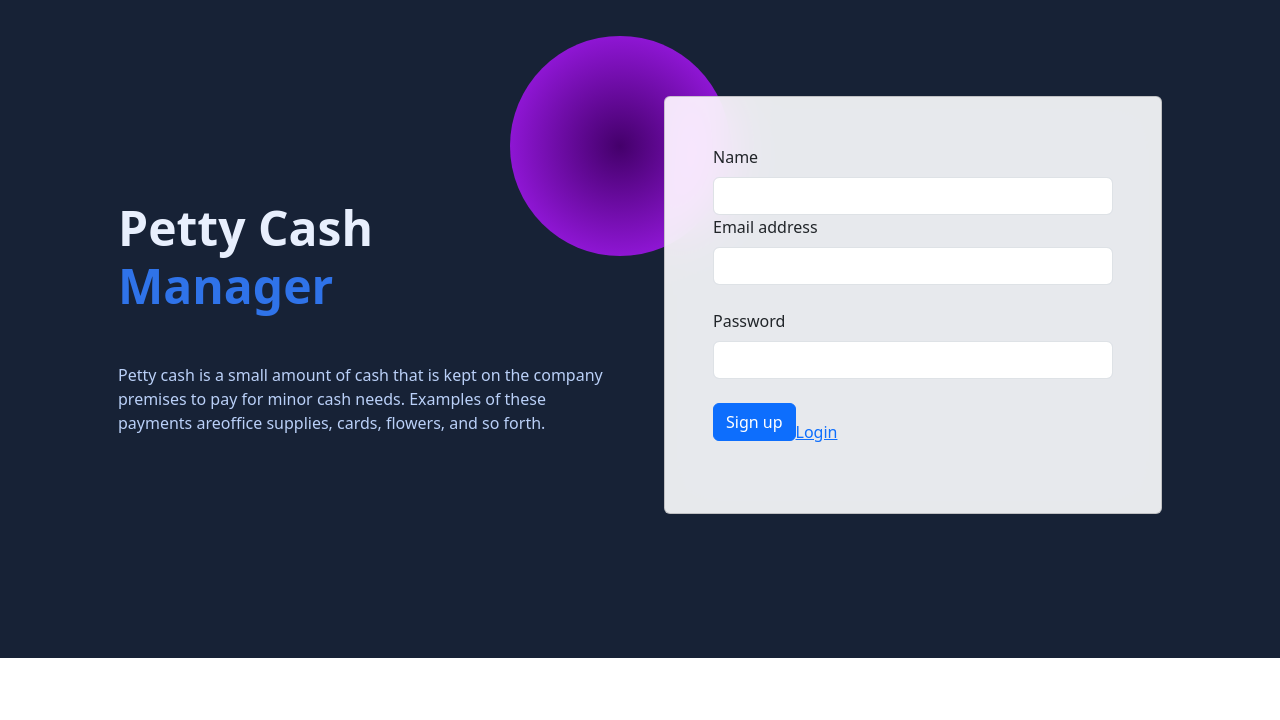
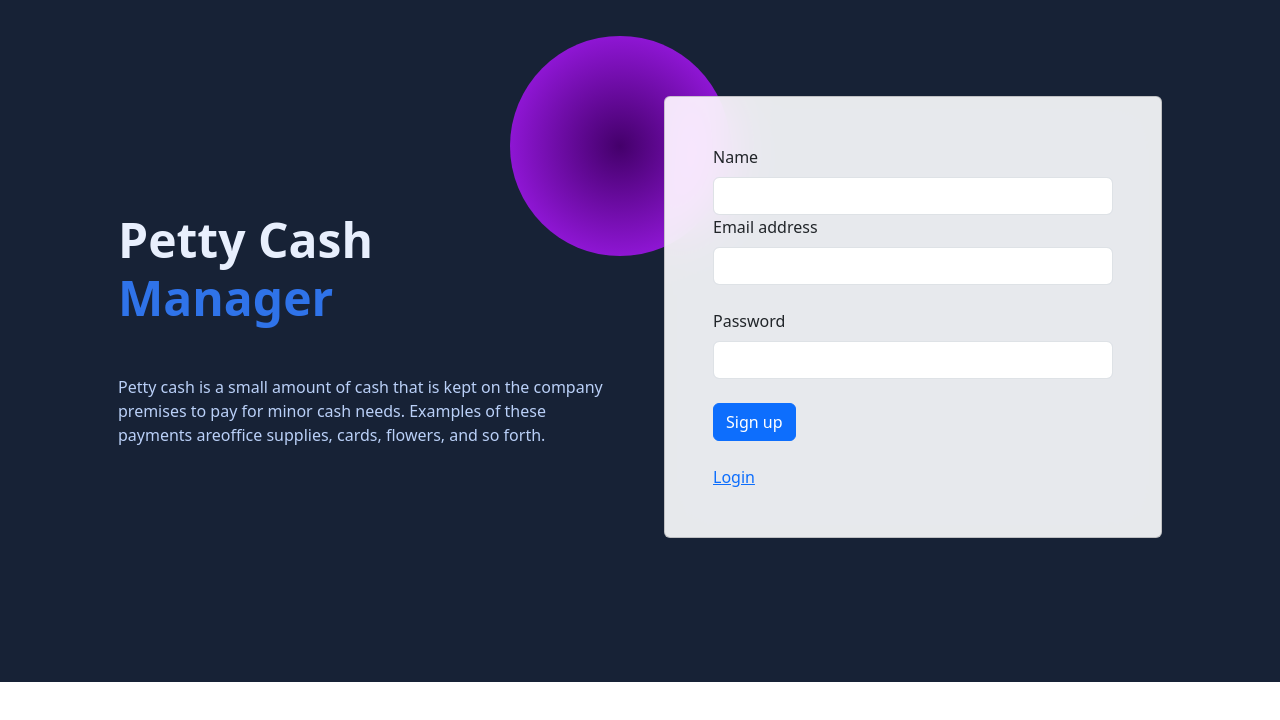
Before and after one commit to ajith9505/Capestone-front-end, a React (Vite) app: page /register in a window 1280 px wide. Shown: the top 720 px of the page. Built offline with nearby package versions, Linux system fonts and the light colour scheme.

Commit message:
update-3

```diff
--- a/src/Components/Register.jsx
+++ b/src/Components/Register.jsx
@@ -100,7 +100,9 @@ function Register() {
                       <button type="submit" className="btn btn-primary btn-block mb-4" disabled={isSubmitting}>
                         Sign up
                       </button>
+                      <div>
                       <Link to="/">Login</Link>
+                      </div>
                     </Form>
                   )}
                 </Formik>
--- a/src/Components/Section.jsx
+++ b/src/Components/Section.jsx
@@ -6,6 +6,7 @@ import './Section.css'
 import axios from "axios"
 import { jwtDecode } from "jwt-decode"
 
+//Validation schema for inputs
 const ValidateSchema = Yup.object().shape({
     date: Yup.date()
         .required('Required'),
@@ -26,6 +27,7 @@ function Section() {
 
     const [showAddMoney, setShowAddMoney] = useState(false);
 
+    //Exporting state and functions from context
     const {
         showForm,
         setShowForm, expense,
@@ -35,6 +37,7 @@ function Section() {
         editRow, handleEdit,
     } = useUserContext();
 
+    //Decode token to get userId
     const token = localStorage.getItem("userToken");
     const decodedToken = token ? jwtDecode(token) : {};
     const userId = decodedToken.user.id;
@@ -74,6 +77,7 @@ function Section() {
                         initialValues={{ amount: '' }}
                         onSubmit={(values, { setSubmitting, resetForm }) => {
                             const currentBalance = expense.currentBalance;
+                            // USed to add money
                             axios({
                                 method: 'POST',
                                 url: 'https://pettycash-manager-7lxm.onrender.com/home/add-balance',
@@ -97,7 +101,7 @@ function Section() {
                     >
                         {({ isSubmitting }) => (
                             <Form>
-                                <div className="d-flex dfloat-end">
+                                <div className="d-flex">
                                     <div className="">
                                         <Field type="text" name="amount" className="form-control" />
                                     </div>
@@ -127,7 +131,9 @@ function Section() {
                     }}>
                     {({ isSubmitting }) => (
 
+
                         <Form className="m-5">
+                            {/* Date field */}
                             <div className="form-outline mb-4">
                                 <label className="form-label" htmlFor="date">Date</label>
                                 <Field type="date" name="date" className="form-control" />
@@ -136,6 +142,7 @@ function Section() {
                                 </ErrorMessage>
                             </div>
 
+                            {/* Paid to field */}
                             <div className="form-outline mb-4">
                                 <label className="form-label" htmlFor="paidto" >Paid To</label>
                                 <Field type="text" name='paidTo' className="form-control" />
@@ -144,7 +151,7 @@ function Section() {
                                 </ErrorMessage>
                             </div>
 
-
+                            {/* PAid for field */}
                             <div className="form-outline mb-4">
                                 <label className="form-label" htmlFor="paidFor">Paid For</label>
                                 <Field type="text" name='paidFor' className="form-control" />
@@ -153,6 +160,7 @@ function Section() {
                                 </ErrorMessage>
                             </div>
 
+                            {/* Amount field */}
                             <div className="form-outline mb-4">
                                 <label className="form-label" htmlFor="amount">Amount</label>
                                 <Field type="number" name='amount' className="form-control" />
@@ -161,6 +169,7 @@ function Section() {
                                 </ErrorMessage>
                             </div>
 
+                            {/* Description field */}
                             <div className="form-outline mb-4">
                                 <label className="form-label" htmlFor="description">Description</label>
                                 <Field type="text" name='description' className="form-control" />
@@ -178,7 +187,7 @@ function Section() {
                     )}
                 </Formik>
             )}
-
+            {/* Table for shoe list */}
             <div className="bg-image h-100" style={{ backgroundColor: '#f5f7fa' }}>
                 <div className="mask d-flex align-items-center h-100">
                     <div className="container">
@@ -201,7 +210,7 @@ function Section() {
                                                     </tr>
                                                 </thead>
                                                 <tbody>
-
+                                                    {/* Creating row for each element */}
                                                     {expense.data.map((exp, index) => (
                                                         <tr key={exp._id}>
                                                             <td>{index + 1}</td>
--- a/src/Components/UserContext/UserContext.jsx
+++ b/src/Components/UserContext/UserContext.jsx
@@ -29,6 +29,7 @@ export const UserProvider = ({ children }) => {
     description: ''
   });
 
+  //delete specified row
   const deleteRow = async (userId, rowId) => {
     axios({
       method: 'DELETE',
@@ -47,6 +48,7 @@ export const UserProvider = ({ children }) => {
       })
   }
 
+  //Fetch user data using api
   const fetchExpense = async (userId) => {
 
     try {
@@ -63,6 +65,7 @@ export const UserProvider = ({ children }) => {
     }
   }
 
+  //add new expense in list
   const addNewExpense = ( values, userId, { setSubmitting, resetForm } ) => {
     axios({
       method: 'POST',
@@ -85,6 +88,7 @@ export const UserProvider = ({ children }) => {
       })
   }
 
+  //Edit specified row
   const editRow = ( values, userId, { setSubmitting, resetForm } ) => {
     axios({
       method: 'PUT',
```
